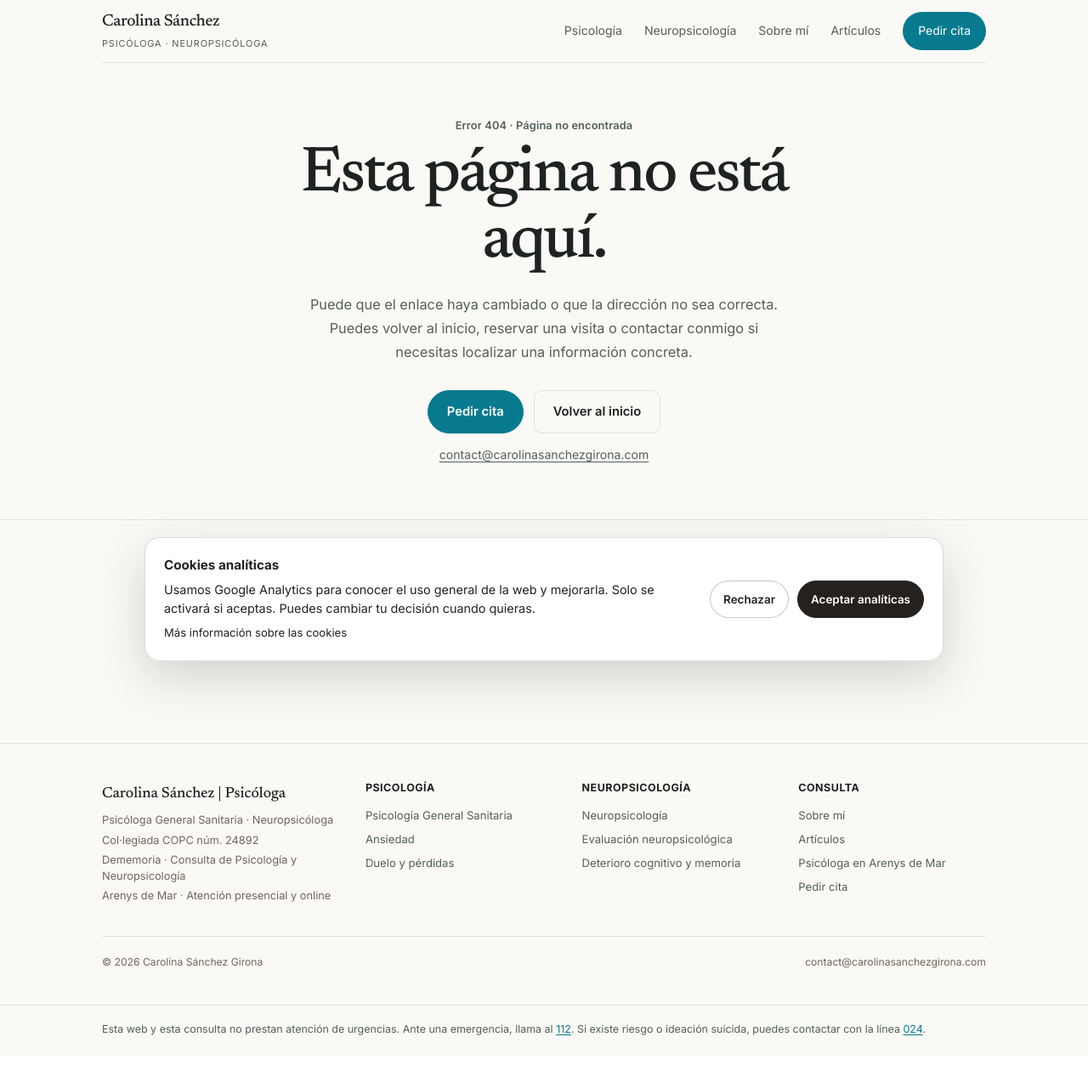
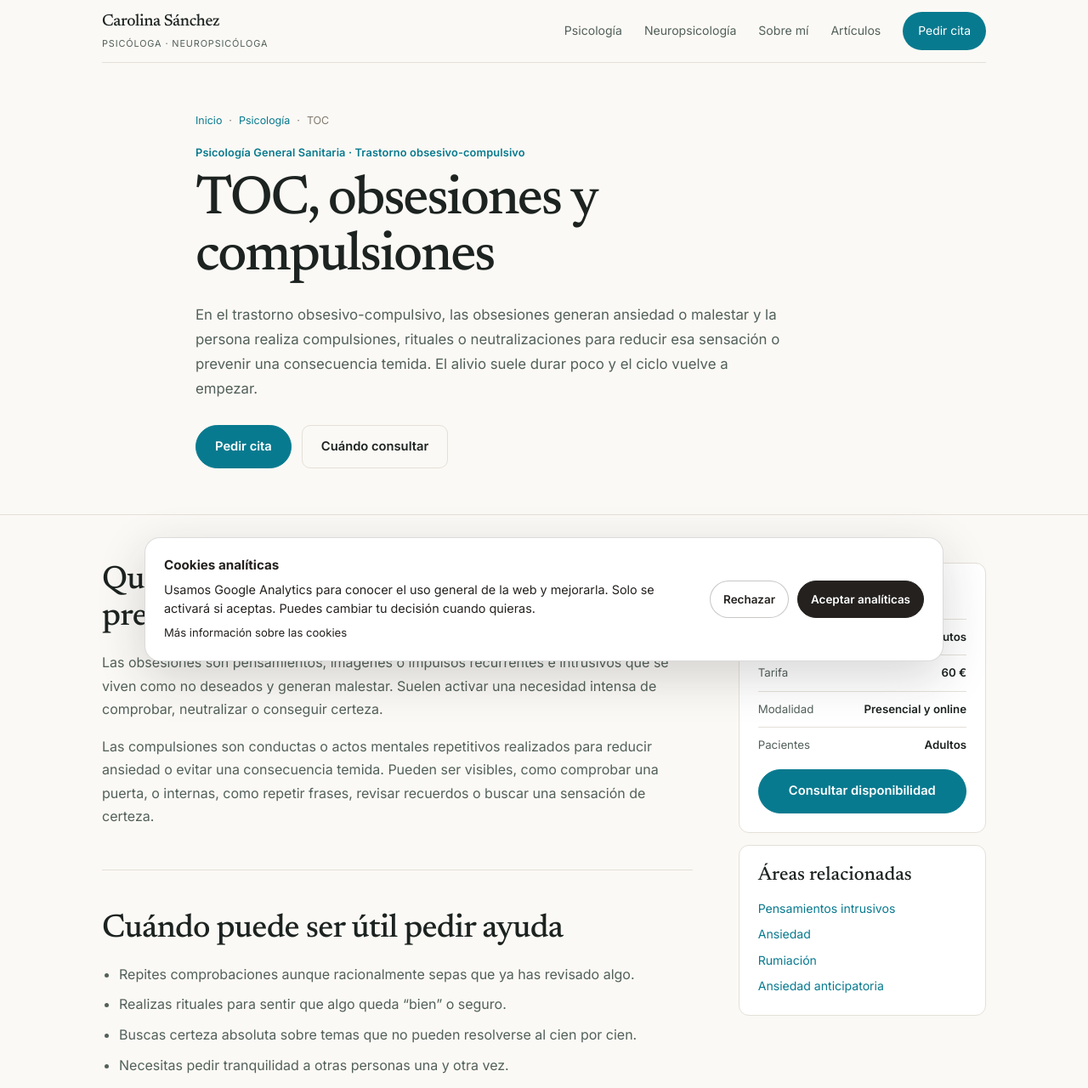
Before and after one commit to carolinasanchezgirona/Portfolio-Carolina, a Next.js app: page /toc-obsesiones-y-compulsiones in a window 1280 px wide. Before the commit this address had no page. Shown: the top 1280 px of the page at 85% size. Before the commit the page ends 1242 px from the top, so only its background shows below. Built offline with nearby package versions, Linux system fonts and the light colour scheme.

Commit message:
SEO: add OCD obsessions and compulsions page

```diff
--- /dev/null
+++ b/app/toc-obsesiones-y-compulsiones/page.tsx
@@ -0,0 +1,58 @@
+import type { Metadata } from "next";
+import "../seo-pages.css";
+
+export const metadata: Metadata = {
+  title: "TOC, obsesiones y compulsiones | Psicóloga en Arenys de Mar",
+  description: "Atención psicológica para trastorno obsesivo-compulsivo, obsesiones, compulsiones, comprobaciones y rituales. Consulta en Arenys de Mar y online.",
+  alternates: { canonical: "/toc-obsesiones-y-compulsiones/" },
+  openGraph: {
+    title: "TOC, obsesiones y compulsiones | Carolina Sánchez Girona",
+    description: "Psicología sanitaria para trabajar obsesiones, compulsiones, rituales, comprobaciones y neutralizaciones.",
+    url: "https://carolinasanchezgirona.com/toc-obsesiones-y-compulsiones/",
+  },
+};
+
+const serviceSchema = {
+  "@context": "https://schema.org",
+  "@type": "Service",
+  name: "Psicología para TOC, obsesiones y compulsiones",
+  provider: { "@type": "Person", name: "Carolina Sánchez Girona", jobTitle: "Psicóloga General Sanitaria", url: "https://carolinasanchezgirona.com" },
+  areaServed: ["Arenys de Mar", "Maresme", "Barcelona", "España"],
+  serviceType: "Intervención psicológica en trastorno obsesivo-compulsivo, obsesiones y compulsiones",
+  url: "https://carolinasanchezgirona.com/toc-obsesiones-y-compulsiones/",
+};
+
+export default function OCDPage() {
+  return (
+    <main className="editorial-site">
+      <header className="site-header">
+        <a className="brand" href="/" aria-label="Carolina Sánchez, inicio"><span className="brand-name">Carolina Sánchez</span><span className="brand-sub">Psicóloga · Neuropsicóloga</span></a>
+        <nav className="nav" aria-label="Navegación principal"><a href="/psicologia/">Psicología</a><a href="/ansiedad/">Ansiedad</a><a className="nav-cta" href="/cita/">Pedir cita</a></nav>
+      </header>
+      <section className="seo-hero"><div className="editorial-wrap seo-hero-inner">
+        <p className="seo-breadcrumbs"><a href="/">Inicio</a><span>·</span><a href="/psicologia/">Psicología</a><span>·</span><span>TOC</span></p>
+        <p className="editorial-eyebrow">Psicología General Sanitaria · Trastorno obsesivo-compulsivo</p>
+        <h1>TOC, obsesiones y compulsiones</h1>
+        <p className="seo-lead">En el trastorno obsesivo-compulsivo, las obsesiones generan ansiedad o malestar y la persona realiza compulsiones, rituales o neutralizaciones para reducir esa sensación o prevenir una consecuencia temida. El alivio suele durar poco y el ciclo vuelve a empezar.</p>
+        <div className="seo-actions"><a className="editorial-btn editorial-btn-primary" href="/cita/">Pedir cita</a><a className="editorial-btn editorial-btn-secondary" href="#cuando-consultar">Cuándo consultar</a></div>
+      </div></section>
+      <div className="editorial-wrap seo-layout">
+        <article className="seo-copy">
+          <section><h2>Qué diferencia una obsesión de una preocupación habitual</h2><p>Las obsesiones son pensamientos, imágenes o impulsos recurrentes e intrusivos que se viven como no deseados y generan malestar. Suelen activar una necesidad intensa de comprobar, neutralizar o conseguir certeza.</p><p>Las compulsiones son conductas o actos mentales repetitivos realizados para reducir ansiedad o evitar una consecuencia temida. Pueden ser visibles, como comprobar una puerta, o internas, como repetir frases, revisar recuerdos o buscar una sensación de certeza.</p></section>
+          <section id="cuando-consultar"><h2>Cuándo puede ser útil pedir ayuda</h2><ul><li>Repites comprobaciones aunque racionalmente sepas que ya has revisado algo.</li><li>Realizas rituales para sentir que algo queda “bien” o seguro.</li><li>Buscas certeza absoluta sobre temas que no pueden resolverse al cien por cien.</li><li>Necesitas pedir tranquilidad a otras personas una y otra vez.</li><li>Evitas objetos, lugares o situaciones por miedo a activar obsesiones.</li><li>Realizas neutralizaciones mentales para deshacer o contrarrestar pensamientos.</li><li>Las obsesiones y compulsiones consumen tiempo o interfieren en tu vida cotidiana.</li></ul></section>
+          <section><h2>Qué puede mantener el ciclo obsesivo-compulsivo</h2><h3>Alivio inmediato tras la compulsión</h3><p>La compulsión reduce ansiedad a corto plazo, lo que hace más probable repetirla la próxima vez que aparece la duda.</p><h3>Necesidad de certeza</h3><p>Intentar estar completamente seguro puede convertir cualquier pequeña duda en un problema que exige nuevas comprobaciones.</p><h3>Sobrevaloración del pensamiento</h3><p>Interpretar un pensamiento como peligroso, significativo o moralmente relevante aumenta la urgencia por neutralizarlo.</p><h3>Evitación</h3><p>Evitar situaciones asociadas a las obsesiones impide aprender que la ansiedad puede disminuir sin realizar el ritual.</p></section>
+          <section><h2>Cómo se trabaja en terapia</h2><p>La intervención psicológica de referencia incluye exposición con prevención de respuesta, adaptada de forma gradual al perfil de cada persona. El objetivo es exponerse a la duda o al disparador sin realizar la compulsión habitual y permitir que la ansiedad cambie sin depender del ritual.</p><p>También se trabaja psicoeducación, tolerancia a la incertidumbre, reducción de búsqueda de tranquilidad y revisión de creencias que mantienen el problema.</p></section>
+          <section><h2>TOC y pensamientos intrusivos no son exactamente lo mismo</h2><p>Los <a href="/pensamientos-intrusivos-y-miedo-a-perder-el-control/">pensamientos intrusivos</a> pueden aparecer en muchas personas sin que exista TOC. El diagnóstico requiere valorar la presencia de obsesiones y compulsiones, su intensidad, el tiempo que consumen y el grado de interferencia.</p><p>El TOC también puede relacionarse con <a href="/ansiedad/">ansiedad</a>, <a href="/rumiacion-y-pensamientos-repetitivos/">rumiación</a> y una fuerte necesidad de certeza, pero la evaluación clínica ayuda a diferenciar los procesos.</p></section>
+          <section><h2>La terapia no busca demostrar que el miedo es imposible</h2><p>Intentar demostrar una seguridad total suele alimentar el ciclo. El objetivo es poder convivir con un grado razonable de incertidumbre sin responder automáticamente con compulsiones.</p><div className="seo-callout"><strong>La certeza absoluta es una trampa frecuente en el TOC.</strong><span>El tratamiento ayuda a reducir la necesidad de comprobar y a recuperar libertad de acción.</span></div></section>
+        </article>
+        <aside className="seo-sidebar" aria-label="Información práctica">
+          <div className="seo-card"><h2>Sesión de psicología</h2><ul className="seo-facts"><li><span>Duración</span><strong>60 minutos</strong></li><li><span>Tarifa</span><strong>60 €</strong></li><li><span>Modalidad</span><strong>Presencial y online</strong></li><li><span>Pacientes</span><strong>Adultos</strong></li></ul><a className="editorial-btn editorial-btn-primary" href="/cita/">Consultar disponibilidad</a></div>
+          <div className="seo-card"><h3>Áreas relacionadas</h3><div className="seo-related"><a href="/pensamientos-intrusivos-y-miedo-a-perder-el-control/">Pensamientos intrusivos</a><a href="/ansiedad/">Ansiedad</a><a href="/rumiacion-y-pensamientos-repetitivos/">Rumiación</a><a href="/ansiedad-anticipatoria-y-preocupacion-excesiva/">Ansiedad anticipatoria</a></div></div>
+        </aside>
+      </div>
+      <section className="editorial-section seo-authority"><div className="editorial-wrap seo-authority-grid"><div><p className="editorial-section-eyebrow">Profesional responsable</p><h2>Carolina Sánchez Girona</h2><p className="editorial-role">Psicóloga General Sanitaria · Neuropsicóloga</p></div><div className="seo-authority-copy"><p>Trabajo con adultos en ansiedad, obsesiones, compulsiones y pensamientos intrusivos desde una formulación clínica individualizada.</p><div className="seo-authority-links"><a href="/sobre-mi/">Conocer mi trayectoria profesional →</a><a href="/psicologia/">Ver Psicología General Sanitaria →</a></div></div></div></section>
+      <footer className="editorial-footer"><div className="editorial-wrap editorial-footer-inner"><div><p className="editorial-footer-brand">Carolina Sánchez | Psicóloga</p><p>Dememoria · Consulta de Psicología y Neuropsicología</p></div><div><p>Arenys de Mar · Atención online</p><p>© 2026 Carolina Sánchez Girona</p></div></div></footer>
+      <script type="application/ld+json" dangerouslySetInnerHTML={{ __html: JSON.stringify(serviceSchema) }} />
+    </main>
+  );
+}
```
